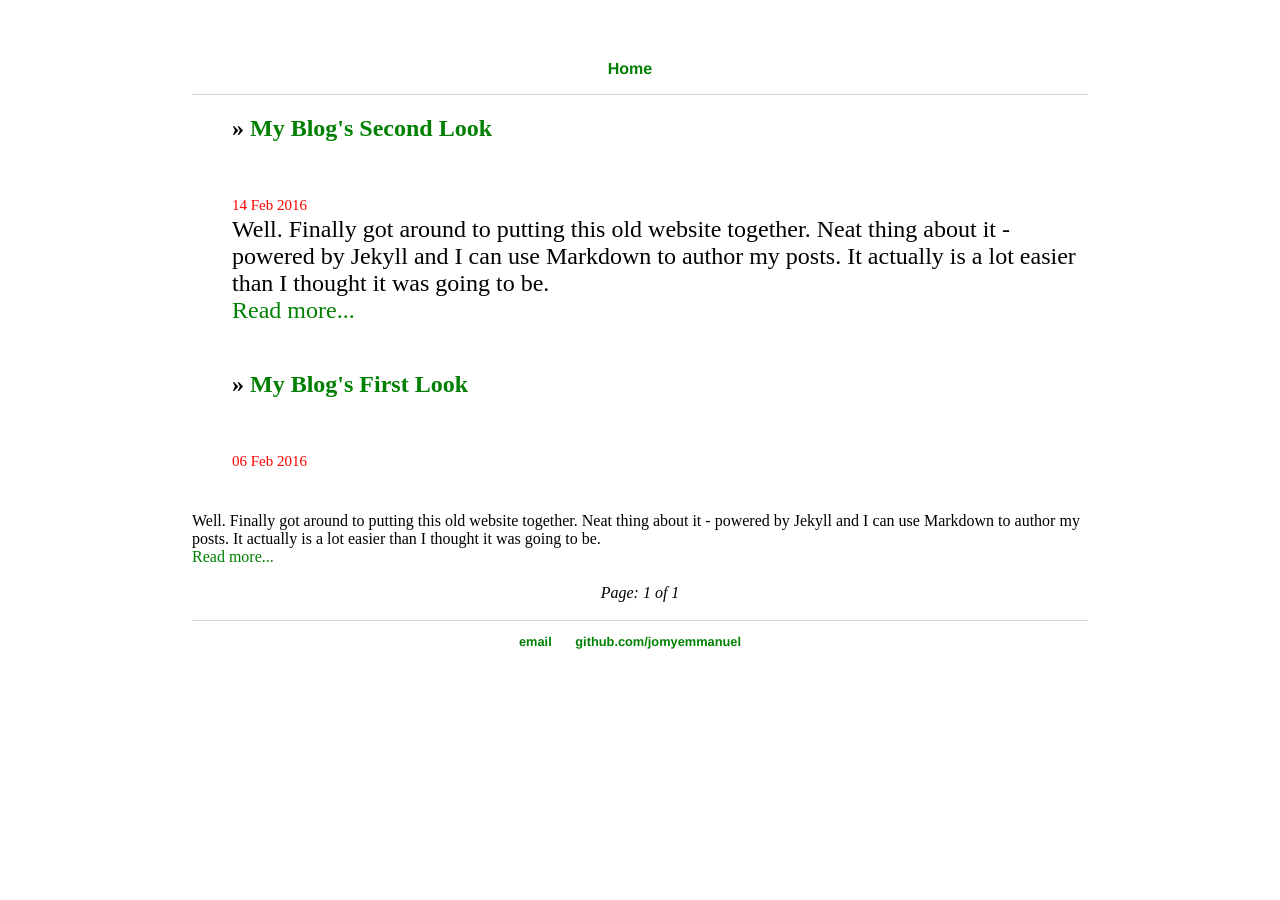
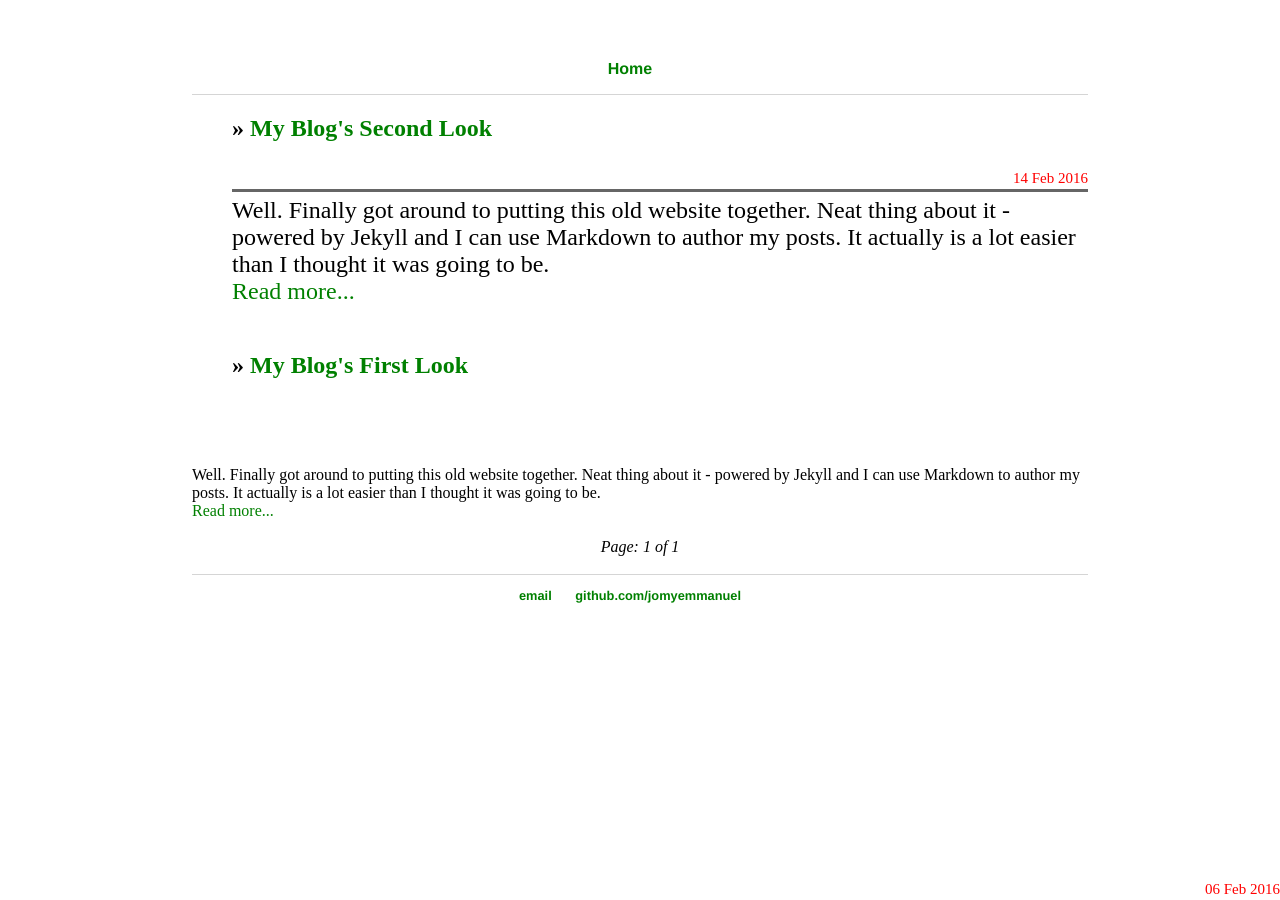
Before and after one commit to jomyemmanuel/jomyemmanuel.github.io, a Jekyll site: the page built from blog/index.html, in a window 1280 px wide. Built offline with Jekyll 4.4.1, drawn with Linux system fonts in a browser that asks for light colours; the list of posts is cut into pages by our own code.

Commit message:
Update main.css

```diff
--- a/css/main.css
+++ b/css/main.css
@@ -61,3 +61,29 @@ h2 {
 nav {
     border-bottom: 1px solid #d5d5d5;
 }
+
+.post + .post {
+    margin-top: 15px;
+}
+
+.post-heading {
+    position: relative;
+    border-bottom: 3px solid #666;
+}
+
+.post-title {
+    font-size: 24px;
+    font-weight: bold;
+}
+
+.post-date {
+    position: absolute;
+    right: 0px;
+    bottom: 0px;
+    color: #999;
+
+}
+
+.post-content {
+    margin-top: 5px;
+}
```
